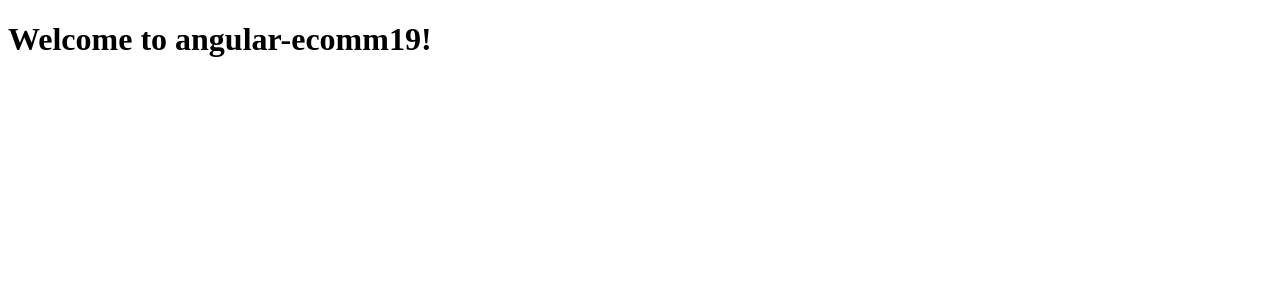
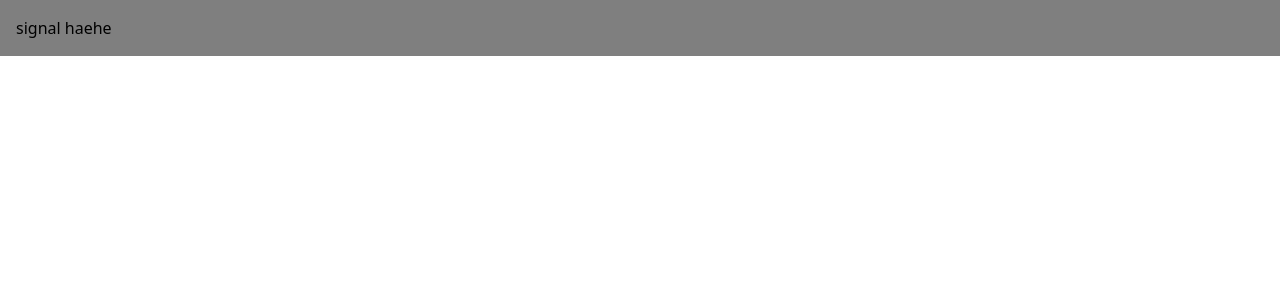
Before and after one commit to pedrocf1/angular-ecomm19, an Angular app: page / in a window 1280 px wide. Shown: the top 300 px of the page. Built offline with nearby package versions, Linux system fonts and the light colour scheme.

Commit message:
adding tailwind

```diff
--- a/package.json
+++ b/package.json
@@ -17,6 +17,7 @@
     "@angular/platform-browser": "^19.2.0",
     "@angular/platform-browser-dynamic": "^19.2.0",
     "@angular/router": "^19.2.0",
+    "@tailwindcss/postcss": "^4.0.15",
     "rxjs": "~7.8.0",
     "tslib": "^2.3.0",
     "zone.js": "~0.15.0"
@@ -26,12 +27,15 @@
     "@angular/cli": "^19.2.4",
     "@angular/compiler-cli": "^19.2.0",
     "@types/jasmine": "~5.1.0",
+    "autoprefixer": "^10.4.21",
     "jasmine-core": "~5.6.0",
     "karma": "~6.4.0",
     "karma-chrome-launcher": "~3.2.0",
     "karma-coverage": "~2.2.0",
     "karma-jasmine": "~5.1.0",
     "karma-jasmine-html-reporter": "~2.1.0",
+    "postcss": "^8.5.3",
+    "tailwindcss": "^4.0.15",
     "typescript": "~5.7.2"
   }
 }
--- a/src/app/app.component.ts
+++ b/src/app/app.component.ts
@@ -1,16 +1,11 @@
 import { Component } from '@angular/core';
-import { RouterOutlet } from '@angular/router';
+import { HeaderComponent } from './components/header/header.component';
 
 @Component({
   selector: 'app-root',
-  imports: [RouterOutlet],
-  template: `
-    <h1>Welcome to {{title}}!</h1>
-
-    <router-outlet />
-  `,
+  imports: [HeaderComponent],
+  template: `<app-header/>`,
   styles: [],
 })
 export class AppComponent {
-  title = 'angular-ecomm19';
 }
--- /dev/null
+++ b/src/app/components/header/header.component.ts
@@ -0,0 +1,24 @@
+import { Component, signal } from '@angular/core';
+
+@Component({
+  selector: 'app-header',
+  imports: [],
+  template: `
+    <div class="header">
+      {{title()}}
+    </div>
+  `,
+  styles: `
+
+    .header {
+      background: rgba(0,0,0, .5);
+      color: black;
+      padding: 1rem;
+    }
+
+  `
+})
+export class HeaderComponent {
+  title = signal('signal haehe')
+
+}
--- a/src/styles.scss
+++ b/src/styles.scss
@@ -1 +1 @@
-/* You can add global styles to this file, and also import other style files */
+@import "tailwindcss";
--- /dev/null
+++ b/tailwind.config.js
@@ -0,0 +1,9 @@
+module.exports = {
+    content: [
+        "./src/**/*.{html,ts}"
+    ],
+    theme: {
+        extend:{},
+    },
+    plugins: [],
+}
```
Also changed, not shown: .postcssrc.json (added), 1 other file (tests, documents, lock files or other folders).
